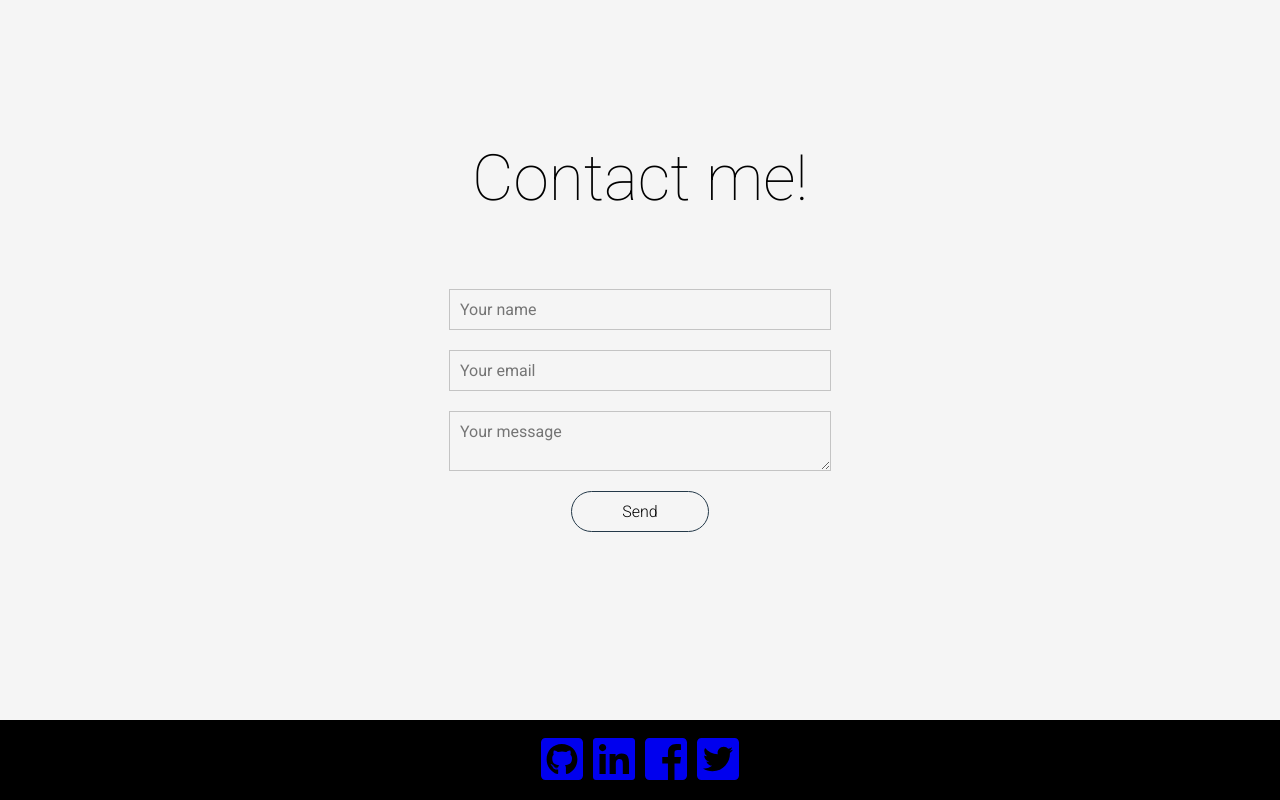
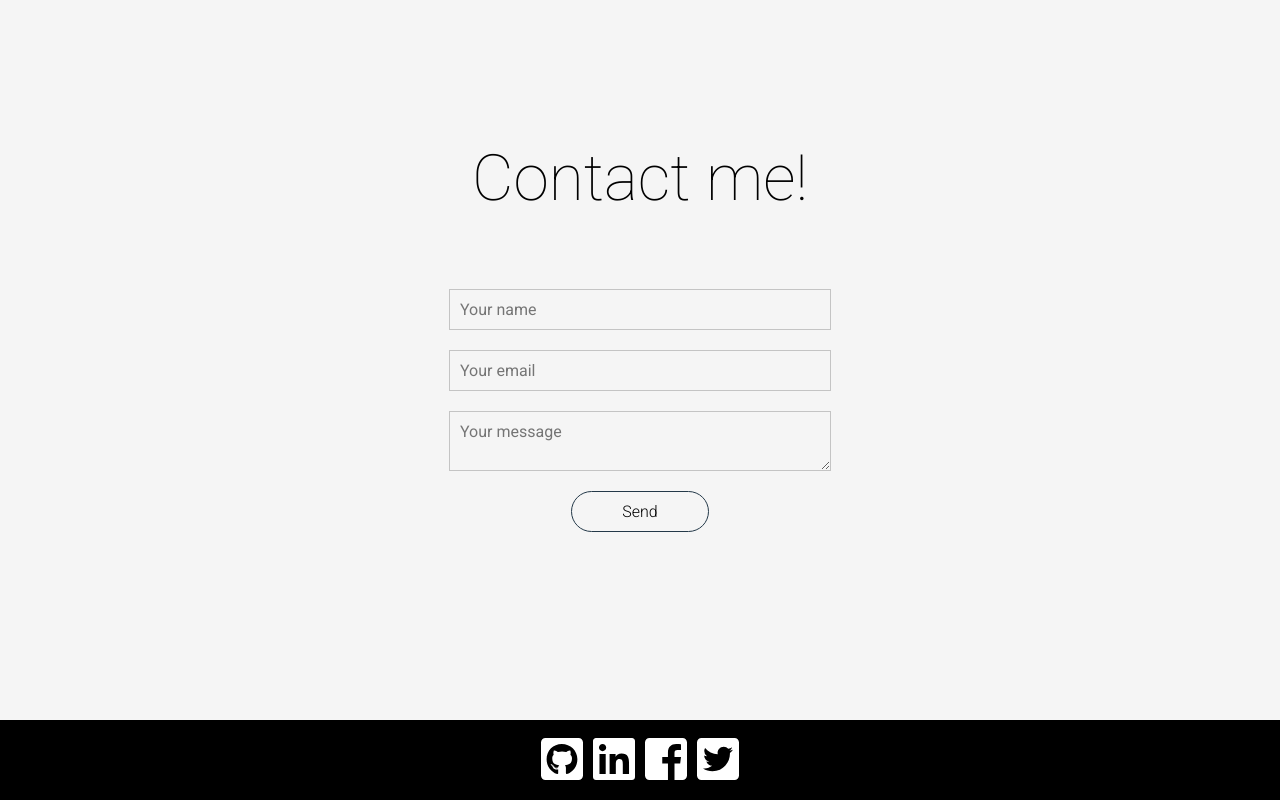
Before and after one commit to mumumilk/mumumilk.github.io, a plain HTML site: page index.html in a window 1280 px wide. Shown: the part 2573-3373 px from the top of the page. Drawn offline with Linux system fonts and the light colour scheme.

Commit message:
changing social color

```diff
--- a/site.css
+++ b/site.css
@@ -78,6 +78,7 @@ a {
 
 a:visited {
     color: inherit;
+    text-decoration: none;
 }
 
 .section-h1 {
@@ -371,7 +372,18 @@ a:visited {
 .footer > * {
     padding: 5px;
     font-size: 3em;
+    color: white;
+
 }
+
+.footer > a {
+    text-decoration: none;
+}
+
+.footer > a:visited{
+    text-decoration: none;
+}
+
 
 /* Landscape phones and down */
 @media  only screen and  (max-width: 480px) {
```
